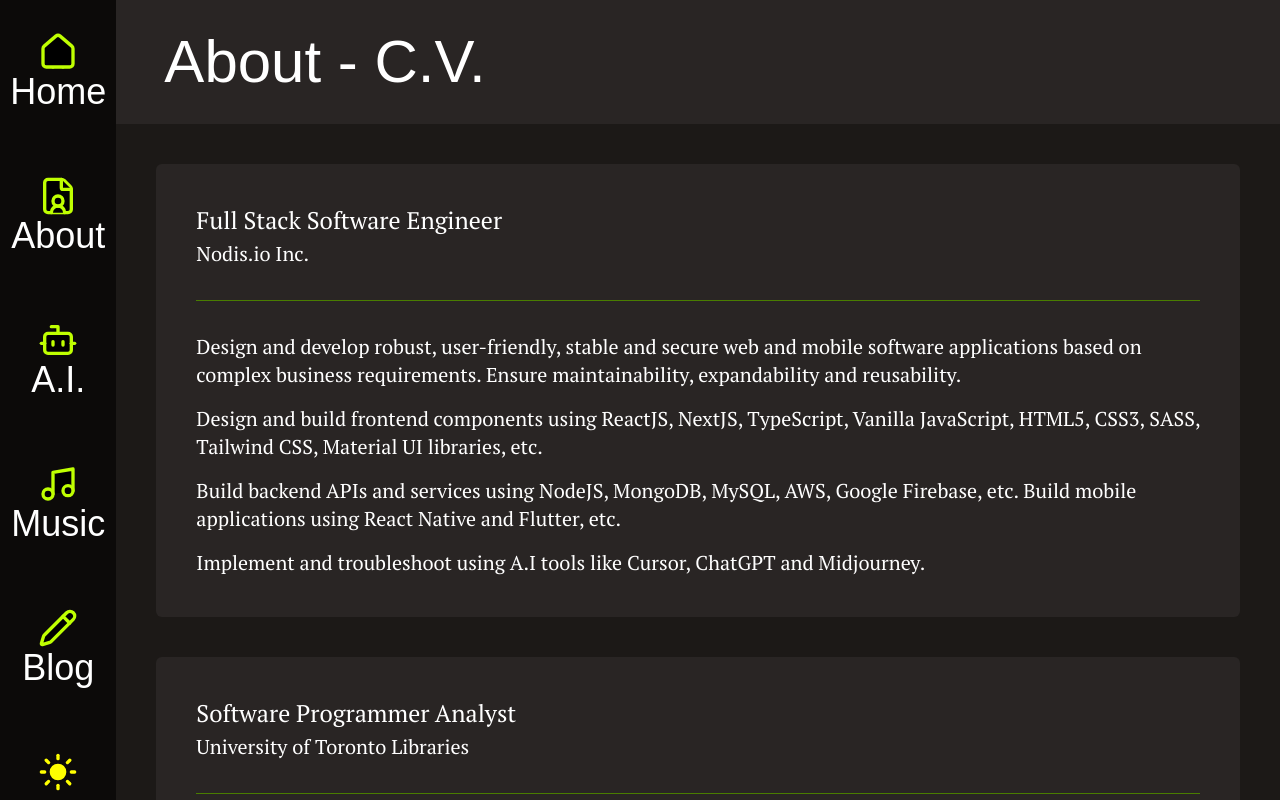
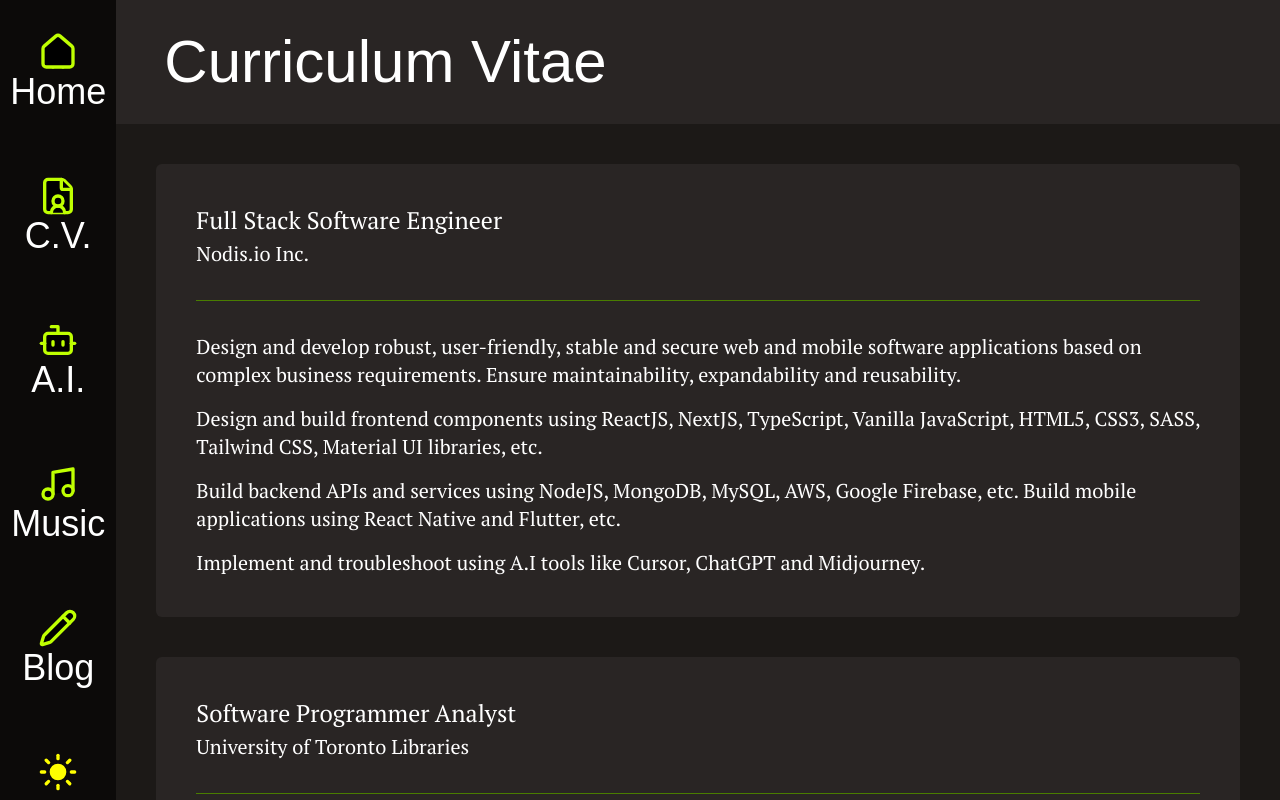
Before and after one commit to sean-xiao-zhao7/portfolio_personal_nextjs, a Next.js app: page /cv in a window 1280 px wide. Shown: the top 800 px of the page. Built offline with nearby package versions, Linux system fonts and the light colour scheme; a web font is replaced by a local one.

Commit message:
Add loading spinner for images

```diff
--- a/app/ai/page.tsx
+++ b/app/ai/page.tsx
@@ -1,14 +1,21 @@
+import { Suspense } from 'react'
+import Image from "next/image"
+
 import PageBody from "@/components/layouts/page/page-body"
 import PageMainHeader from "@/components/layouts/page/page-header"
-import Image from "next/image"
+import LoadingSpinner from '@/components/widgets/loading-spinner'
 
 export default function AIPage() {
     return <>
         <PageMainHeader>Gen A.I.</PageMainHeader>
         <PageBody>
-            <div className="relative w-100 h-120">
-                <Image src={'https://res.cloudinary.com/dvayupwmu/image/upload/v1770326249/marigold6_rehsep.png'} alt='Marigold 6' fill />
-            </div>
+            <Suspense fallback={<div className='flex justify-center-safe'>
+                <LoadingSpinner />
+            </div>}>
+                <div className="relative w-100 h-120">
+                    <Image src={'https://res.cloudinary.com/dvayupwmu/image/upload/v1770326249/marigold6_rehsep.png'} alt='Marigold 6' fill />
+                </div>
+            </Suspense>
         </PageBody>
     </>
 }
--- a/app/cv/page.tsx
+++ b/app/cv/page.tsx
@@ -5,7 +5,7 @@ import AboutSection from "@/components/layouts/page/about-section";
 
 export default function CVPage() {
     return <>
-        <PageMainHeader>About - C.V.</PageMainHeader>
+        <PageMainHeader>Curriculum Vitae</PageMainHeader>
         <PageBody>
             <PageParagraph>
                 <AboutSection h2Content="Full Stack Software Engineer" h3Content="Nodis.io Inc.">
--- a/components/layouts/menu/main-menu.tsx
+++ b/components/layouts/menu/main-menu.tsx
@@ -15,7 +15,7 @@ export default function MainMenu({ setColorMode, currentColorMode }: { setColorM
 
     return <ul className="min-h-screen w-1/11 pb-10 flex flex-col items-center bg-stone-950 light:bg-stone-100 light:border-r-1 light:border-stone-200">
         <MainMenuItem href="/" icon={<House fill={iconFillColor} color={iconOutlineColor} size={40} />}>Home</MainMenuItem>
-        <MainMenuItem href="/cv" icon={<FileUser fill={iconFillColor} color={iconOutlineColor} size={40} />}>About</MainMenuItem>
+        <MainMenuItem href="/cv" icon={<FileUser fill={iconFillColor} color={iconOutlineColor} size={40} />}>C.V.</MainMenuItem>
         <MainMenuItem href="/ai" icon={<Bot fill={iconFillColor} color={iconOutlineColor} size={40} />}>A.I.</MainMenuItem>
         <MainMenuItem href="/music" icon={<Music fill={iconFillColor} color={iconOutlineColor} size={40} />}>Music</MainMenuItem>
         <MainMenuItem href="/blog" icon={<Pencil fill={iconFillColor} color={iconOutlineColor} size={40} />}>Blog</MainMenuItem>
--- /dev/null
+++ b/components/widgets/loading-spinner.tsx
@@ -0,0 +1,6 @@
+export default function LoadingSpinner() {
+    return <svg className="mr-3 -ml-1 size-10 animate-spin text-lime-400" xmlns="http://www.w3.org/2000/svg" fill="none" viewBox="0 0 24 24">
+        <circle className="opacity-25" cx="12" cy="12" r="10" stroke="currentColor" strokeWidth="4"></circle>
+        <path className="opacity-75" fill="currentColor" d="M4 12a8 8 0 018-8V0C5.373 0 0 5.373 0 12h4zm2 5.291A7.962 7.962 0 014 12H0c0 3.042 1.135 5.824 3 7.938l3-2.647z"></path>
+    </svg>
+}
```
